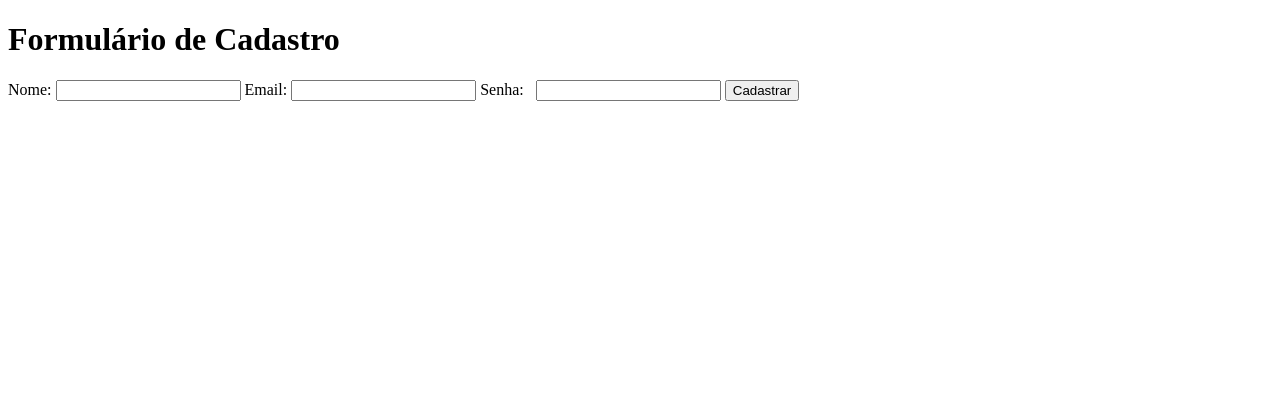
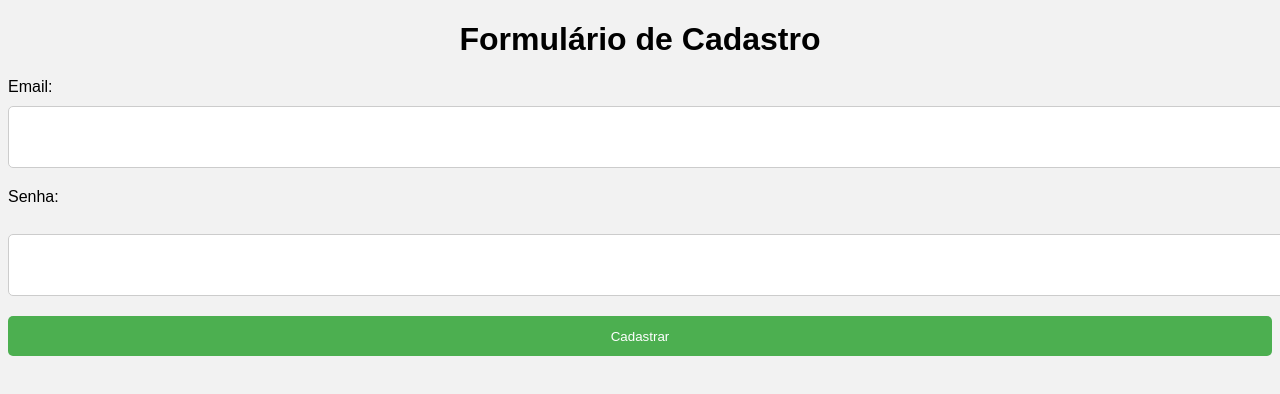
Before and after one commit to as7-hsware-engineer/praticando_versionamento, a plain HTML site: page index.html in a window 1280 px wide. Drawn offline with Linux system fonts and the light colour scheme.

Commit message:
Second Commit

```diff
--- a/index.html
+++ b/index.html
@@ -1,14 +1,14 @@
 <!DOCTYPE html>
-<html>
+<html lang="en">
 <head>
+  <meta charset="UTF-8">
+  <meta name="viewport" content="width=device-width, initial-scale=1.0">
   <title>Formulário de Cadastro</title>
+  <link rel="stylesheet" type="text/css" href="style.css">
 </head>
 <body>
   <h1>Formulário de Cadastro</h1>
-    <form id="formCadastro">
-      <label for="nome">Nome:</label>
-      <input type="text" id="nome" name="nome" required />
-
+  <form>
     <label for="email">Email:</label>
     <input type="email" id="email" name="email" required />
 
@@ -18,7 +18,5 @@
 
     <button type="submit">Cadastrar</button>
   </form>
-
-    <!-- <script src="script.js"></script> -->
 </body>
 </html>
--- /dev/null
+++ b/style.css
@@ -0,0 +1,48 @@
+body {
+    font-family: Arial, sans-serif;
+    background-color: #f2f2f2;
+  }
+
+  h1 {
+    text-align: center;
+    margin-bottom: 20px;
+  }
+
+  #formCadastro {
+    width: 50%;
+    margin: 0 auto;
+    padding: 20px;
+    background-color: #fff;
+    border: 1px solid #ddd;
+    border-radius: 10px;
+    box-shadow: 0 0 10px rgba(0, 0, 0, 0.1);
+  }
+
+  label {
+    display: block;
+    margin-bottom: 10px;
+  }
+
+  input[type="text"], input[type="email"], input[type="password"] {
+    width: 100%;
+    height: 40px;
+    margin-bottom: 20px;
+    padding: 10px;
+    border: 1px solid #ccc;
+    border-radius: 5px;
+  }
+
+  button[type="submit"] {
+    width: 100%;
+    height: 40px;
+    background-color: #4CAF50;
+    color: #fff;
+    padding: 10px;
+    border: none;
+    border-radius: 5px;
+    cursor: pointer;
+  }
+
+  button[type="submit"]:hover {
+    background-color: #3e8e41;
+  }
```
Lines whose indentation alone changed are shown as unchanged.
